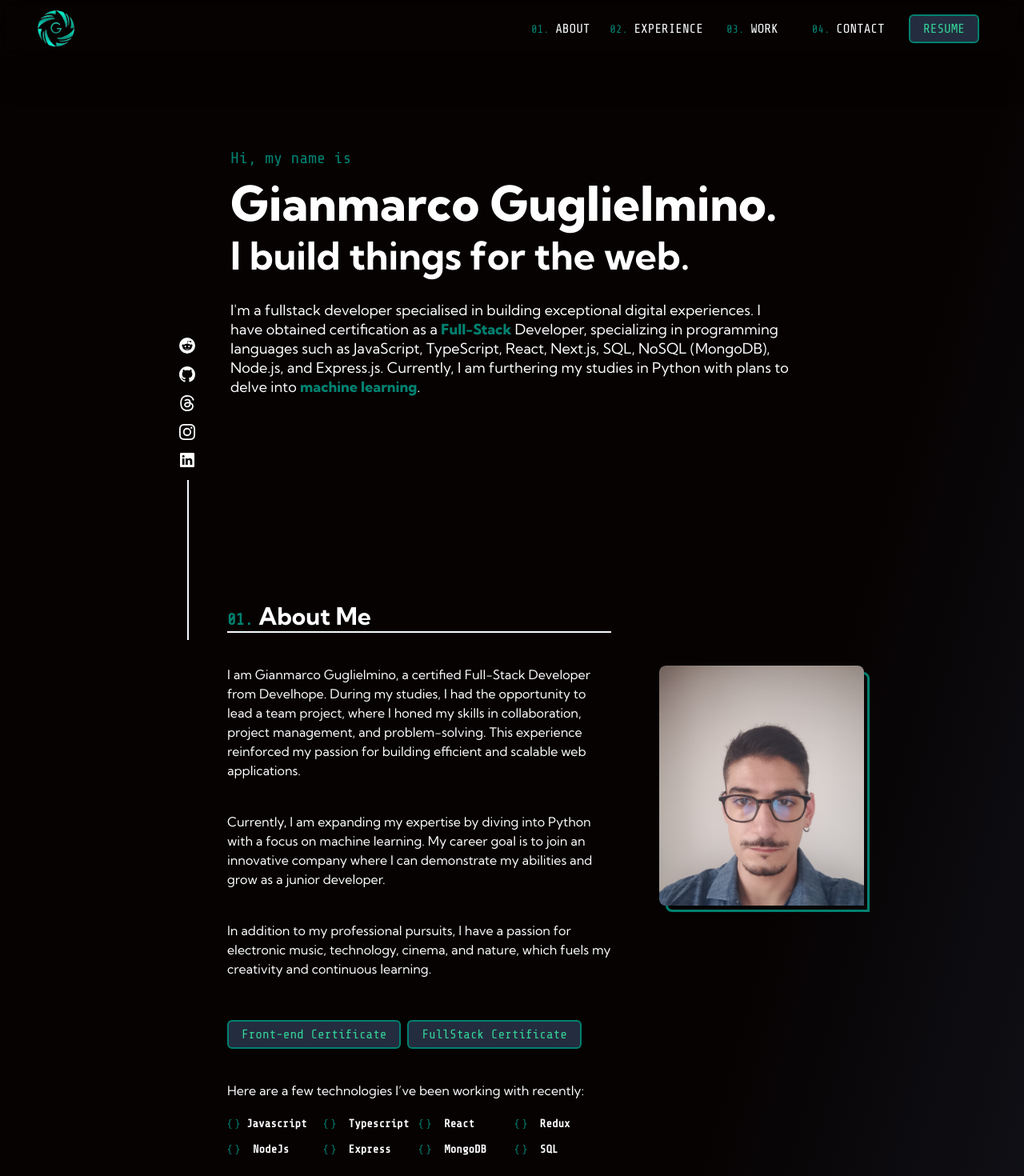
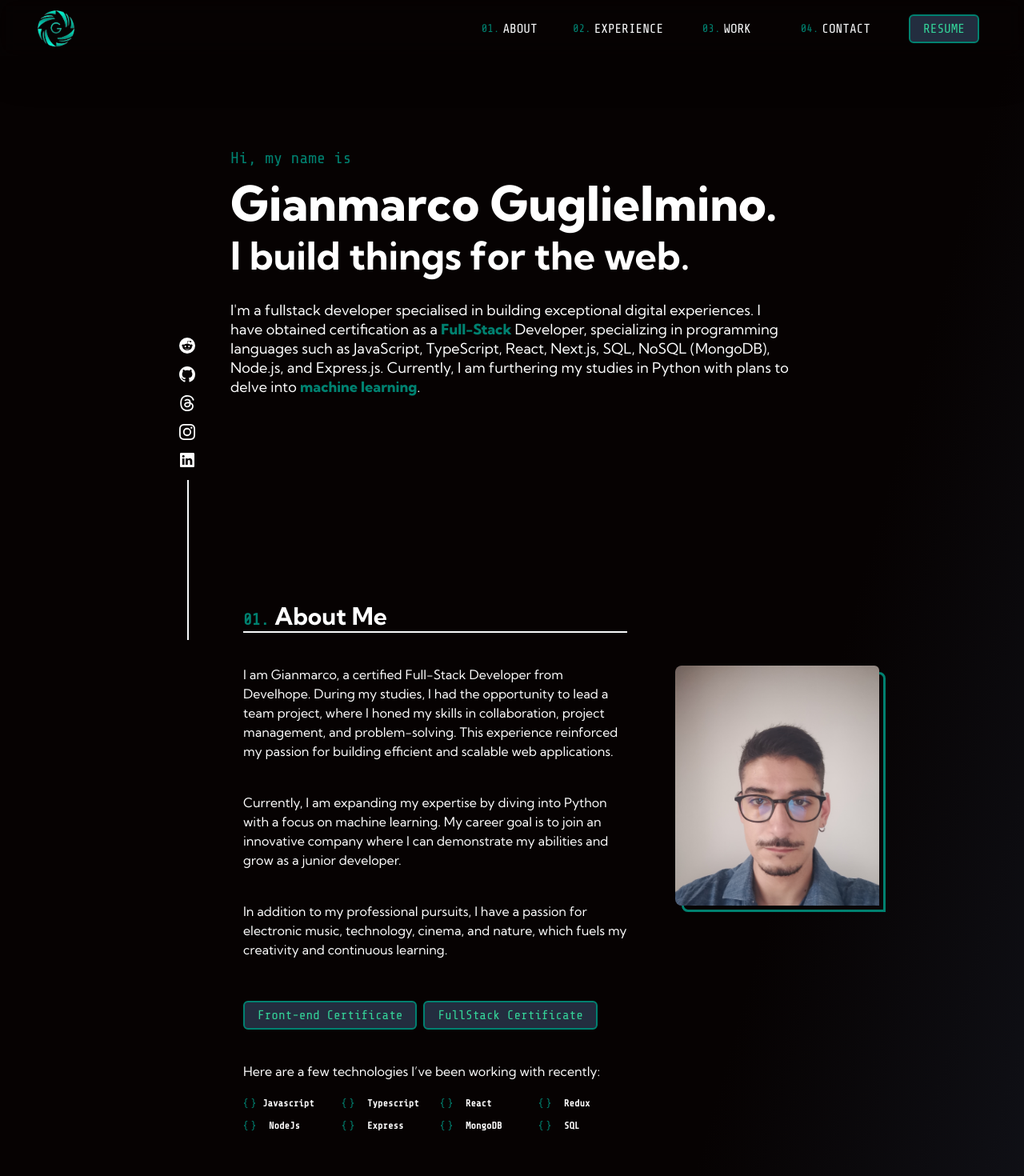
Before and after one commit to Jim2510/Fullstack-portfolio, a React (Vite) app: page / in a window 1280 px wide. Shown: the top 1470 px of the page at 80% size. Built offline with nearby package versions, Linux system fonts and the light colour scheme.

Commit message:
first section mq

```diff
--- a/src/components/About.jsx
+++ b/src/components/About.jsx
@@ -4,9 +4,9 @@ export function About() {
   return (
     <>
       <div className="w-full flex justify-center items-center" id="about">
-        <div className="w-[75%] text-white flex justify-center items-center flex-col py-32 gap-8 ml-24">
-          <div className="w-full flex justify-center items-start gap-10">
-            <div className="w-[50%] h-fit flex justify-start items-start flex-col">
+        <div className="w-full sm:w-[75%] text-white flex justify-center items-center flex-col py-32 gap-8 mx-10 sm:ml-44">
+          <div className="w-full flex sm:flex-row flex-col justify-center items-start gap-10">
+            <div className="sm:w-[50%] h-fit flex justify-start items-start flex-col">
               <div className="flex justify-start items-center w-full flex-wrap mb-10">
                 <h2 className="w-fit mr-2 text-3xl font-bold">
                   <span className="text-xl font-tech text-main-red">01.</span>{" "}
@@ -14,21 +14,20 @@ export function About() {
                 </h2>
                 <div className="w-full border-b-2 border-gray-50"></div>
               </div>
-              <p className="mb-10">
-                I am Gianmarco Guglielmino, a certified Full-Stack Developer
-                from Develhope. During my studies, I had the opportunity to lead
-                a team project, where I honed my skills in collaboration,
-                project management, and problem-solving. This experience
-                reinforced my passion for building efficient and scalable web
-                applications.
+              <p className="mb-4 sm:mb-10 text-start text-sm sm:text-base">
+                I am Gianmarco, a certified Full-Stack Developer from Develhope.
+                During my studies, I had the opportunity to lead a team project,
+                where I honed my skills in collaboration, project management,
+                and problem-solving. This experience reinforced my passion for
+                building efficient and scalable web applications.
               </p>
-              <p className="mb-10">
+              <p className="mb-4 sm:mb-10 text-start text-sm sm:text-base">
                 Currently, I am expanding my expertise by diving into Python
                 with a focus on machine learning. My career goal is to join an
                 innovative company where I can demonstrate my abilities and grow
                 as a junior developer.
               </p>
-              <p className="mb-10">
+              <p className="mb-4 sm:mb-10 text-start text-sm sm:text-base">
                 In addition to my professional pursuits, I have a passion for
                 electronic music, technology, cinema, and nature, which fuels my
                 creativity and continuous learning.
@@ -49,108 +48,108 @@ export function About() {
                   FullStack Certificate
                 </a>
               </div>
-              <p className="mb-5">
+              <p className="mb-5 text-sm sm:text-base">
                 Here are a few technologies I’ve been working with recently:
               </p>
-              <div className="grid grid-cols-4 grid-rows-4 font-semibold gap-3 justify-center items-center">
-                <div className="flex justify-start items-center gap-2 text-sm font-tech">
+              <div className="grid grid-cols-3 sm:grid-cols-4 grid-rows-4 font-semibold gap-3 justify-center items-center w-full ">
+                <div className="flex justify-start items-center gap-2 text-xs font-tech">
                   <svg
                     xmlns="http://www.w3.org/2000/svg"
                     width="16"
                     height="16"
                     fillRule="currentColor"
-                    className="bi bi-braces fill-main-red"
+                    className="bi bi-braces fill-main-red sm:flex hidden"
                     viewBox="0 0 16 16"
                   >
                     <path d="M2.114 8.063V7.9c1.005-.102 1.497-.615 1.497-1.6V4.503c0-1.094.39-1.538 1.354-1.538h.273V2h-.376C3.25 2 2.49 2.759 2.49 4.352v1.524c0 1.094-.376 1.456-1.49 1.456v1.299c1.114 0 1.49.362 1.49 1.456v1.524c0 1.593.759 2.352 2.372 2.352h.376v-.964h-.273c-.964 0-1.354-.444-1.354-1.538V9.663c0-.984-.492-1.497-1.497-1.6M13.886 7.9v.163c-1.005.103-1.497.616-1.497 1.6v1.798c0 1.094-.39 1.538-1.354 1.538h-.273v.964h.376c1.613 0 2.372-.759 2.372-2.352v-1.524c0-1.094.376-1.456 1.49-1.456V7.332c-1.114 0-1.49-.362-1.49-1.456V4.352C13.51 2.759 12.75 2 11.138 2h-.376v.964h.273c.964 0 1.354.444 1.354 1.538V6.3c0 .984.492 1.497 1.497 1.6" />
                   </svg>
                   <p>Javascript</p>
                 </div>
-                <div className="flex justify-start items-center gap-4 text-sm font-tech">
+                <div className="flex justify-start items-center gap-4 text-xs font-tech">
                   <svg
                     xmlns="http://www.w3.org/2000/svg"
                     width="16"
                     height="16"
                     fillRule="currentColor"
-                    className="bi bi-braces fill-main-red"
+                    className="bi bi-braces fill-main-red sm:flex hidden"
                     viewBox="0 0 16 16"
                   >
                     <path d="M2.114 8.063V7.9c1.005-.102 1.497-.615 1.497-1.6V4.503c0-1.094.39-1.538 1.354-1.538h.273V2h-.376C3.25 2 2.49 2.759 2.49 4.352v1.524c0 1.094-.376 1.456-1.49 1.456v1.299c1.114 0 1.49.362 1.49 1.456v1.524c0 1.593.759 2.352 2.372 2.352h.376v-.964h-.273c-.964 0-1.354-.444-1.354-1.538V9.663c0-.984-.492-1.497-1.497-1.6M13.886 7.9v.163c-1.005.103-1.497.616-1.497 1.6v1.798c0 1.094-.39 1.538-1.354 1.538h-.273v.964h.376c1.613 0 2.372-.759 2.372-2.352v-1.524c0-1.094.376-1.456 1.49-1.456V7.332c-1.114 0-1.49-.362-1.49-1.456V4.352C13.51 2.759 12.75 2 11.138 2h-.376v.964h.273c.964 0 1.354.444 1.354 1.538V6.3c0 .984.492 1.497 1.497 1.6" />
                   </svg>
                   <p>Typescript</p>
                 </div>
-                <div className="flex justify-start items-center gap-4 text-sm font-tech">
+                <div className="flex justify-start items-center gap-4 text-xs font-tech">
                   <svg
                     xmlns="http://www.w3.org/2000/svg"
                     width="16"
                     height="16"
                     fillRule="currentColor"
-                    className="bi bi-braces fill-main-red"
+                    className="bi bi-braces fill-main-red sm:flex hidden"
                     viewBox="0 0 16 16"
                   >
                     <path d="M2.114 8.063V7.9c1.005-.102 1.497-.615 1.497-1.6V4.503c0-1.094.39-1.538 1.354-1.538h.273V2h-.376C3.25 2 2.49 2.759 2.49 4.352v1.524c0 1.094-.376 1.456-1.49 1.456v1.299c1.114 0 1.49.362 1.49 1.456v1.524c0 1.593.759 2.352 2.372 2.352h.376v-.964h-.273c-.964 0-1.354-.444-1.354-1.538V9.663c0-.984-.492-1.497-1.497-1.6M13.886 7.9v.163c-1.005.103-1.497.616-1.497 1.6v1.798c0 1.094-.39 1.538-1.354 1.538h-.273v.964h.376c1.613 0 2.372-.759 2.372-2.352v-1.524c0-1.094.376-1.456 1.49-1.456V7.332c-1.114 0-1.49-.362-1.49-1.456V4.352C13.51 2.759 12.75 2 11.138 2h-.376v.964h.273c.964 0 1.354.444 1.354 1.538V6.3c0 .984.492 1.497 1.497 1.6" />
                   </svg>
                   <p>React</p>
                 </div>
-                <div className="flex justify-start items-center gap-4 text-sm font-tech">
+                <div className="flex justify-start items-center gap-4 text-xs font-tech">
                   <svg
                     xmlns="http://www.w3.org/2000/svg"
                     width="16"
                     height="16"
                     fillRule="currentColor"
-                    className="bi bi-braces fill-main-red"
+                    className="bi bi-braces fill-main-red sm:flex hidden"
                     viewBox="0 0 16 16"
                   >
                     <path d="M2.114 8.063V7.9c1.005-.102 1.497-.615 1.497-1.6V4.503c0-1.094.39-1.538 1.354-1.538h.273V2h-.376C3.25 2 2.49 2.759 2.49 4.352v1.524c0 1.094-.376 1.456-1.49 1.456v1.299c1.114 0 1.49.362 1.49 1.456v1.524c0 1.593.759 2.352 2.372 2.352h.376v-.964h-.273c-.964 0-1.354-.444-1.354-1.538V9.663c0-.984-.492-1.497-1.497-1.6M13.886 7.9v.163c-1.005.103-1.497.616-1.497 1.6v1.798c0 1.094-.39 1.538-1.354 1.538h-.273v.964h.376c1.613 0 2.372-.759 2.372-2.352v-1.524c0-1.094.376-1.456 1.49-1.456V7.332c-1.114 0-1.49-.362-1.49-1.456V4.352C13.51 2.759 12.75 2 11.138 2h-.376v.964h.273c.964 0 1.354.444 1.354 1.538V6.3c0 .984.492 1.497 1.497 1.6" />
                   </svg>
                   <p>Redux</p>
                 </div>
-                <div className="flex justify-start items-center gap-4 text-sm font-tech">
+                <div className="flex justify-start items-center gap-4 text-xs font-tech">
                   <svg
                     xmlns="http://www.w3.org/2000/svg"
                     width="16"
                     height="16"
                     fillRule="currentColor"
-                    className="bi bi-braces fill-main-red"
+                    className="bi bi-braces fill-main-red sm:flex hidden"
                     viewBox="0 0 16 16"
                   >
                     <path d="M2.114 8.063V7.9c1.005-.102 1.497-.615 1.497-1.6V4.503c0-1.094.39-1.538 1.354-1.538h.273V2h-.376C3.25 2 2.49 2.759 2.49 4.352v1.524c0 1.094-.376 1.456-1.49 1.456v1.299c1.114 0 1.49.362 1.49 1.456v1.524c0 1.593.759 2.352 2.372 2.352h.376v-.964h-.273c-.964 0-1.354-.444-1.354-1.538V9.663c0-.984-.492-1.497-1.497-1.6M13.886 7.9v.163c-1.005.103-1.497.616-1.497 1.6v1.798c0 1.094-.39 1.538-1.354 1.538h-.273v.964h.376c1.613 0 2.372-.759 2.372-2.352v-1.524c0-1.094.376-1.456 1.49-1.456V7.332c-1.114 0-1.49-.362-1.49-1.456V4.352C13.51 2.759 12.75 2 11.138 2h-.376v.964h.273c.964 0 1.354.444 1.354 1.538V6.3c0 .984.492 1.497 1.497 1.6" />
                   </svg>
                   <p>NodeJs</p>
                 </div>
-                <div className="flex justify-start items-center gap-4 text-sm font-tech">
+                <div className="flex justify-start items-center gap-4 text-xs font-tech">
                   <svg
                     xmlns="http://www.w3.org/2000/svg"
                     width="16"
                     height="16"
                     fillRule="currentColor"
-                    className="bi bi-braces fill-main-red"
+                    className="bi bi-braces fill-main-red sm:flex hidden"
                     viewBox="0 0 16 16"
                   >
                     <path d="M2.114 8.063V7.9c1.005-.102 1.497-.615 1.497-1.6V4.503c0-1.094.39-1.538 1.354-1.538h.273V2h-.376C3.25 2 2.49 2.759 2.49 4.352v1.524c0 1.094-.376 1.456-1.49 1.456v1.299c1.114 0 1.49.362 1.49 1.456v1.524c0 1.593.759 2.352 2.372 2.352h.376v-.964h-.273c-.964 0-1.354-.444-1.354-1.538V9.663c0-.984-.492-1.497-1.497-1.6M13.886 7.9v.163c-1.005.103-1.497.616-1.497 1.6v1.798c0 1.094-.39 1.538-1.354 1.538h-.273v.964h.376c1.613 0 2.372-.759 2.372-2.352v-1.524c0-1.094.376-1.456 1.49-1.456V7.332c-1.114 0-1.49-.362-1.49-1.456V4.352C13.51 2.759 12.75 2 11.138 2h-.376v.964h.273c.964 0 1.354.444 1.354 1.538V6.3c0 .984.492 1.497 1.497 1.6" />
                   </svg>
                   <p>Express</p>
                 </div>
-                <div className="flex justify-start items-center gap-4 text-sm font-tech">
+                <div className="flex justify-start items-center gap-4 text-xs font-tech">
                   <svg
                     xmlns="http://www.w3.org/2000/svg"
                     width="16"
                     height="16"
                     fillRule="currentColor"
-                    className="bi bi-braces fill-main-red"
+                    className="bi bi-braces fill-main-red sm:flex hidden"
                     viewBox="0 0 16 16"
                   >
                     <path d="M2.114 8.063V7.9c1.005-.102 1.497-.615 1.497-1.6V4.503c0-1.094.39-1.538 1.354-1.538h.273V2h-.376C3.25 2 2.49 2.759 2.49 4.352v1.524c0 1.094-.376 1.456-1.49 1.456v1.299c1.114 0 1.49.362 1.49 1.456v1.524c0 1.593.759 2.352 2.372 2.352h.376v-.964h-.273c-.964 0-1.354-.444-1.354-1.538V9.663c0-.984-.492-1.497-1.497-1.6M13.886 7.9v.163c-1.005.103-1.497.616-1.497 1.6v1.798c0 1.094-.39 1.538-1.354 1.538h-.273v.964h.376c1.613 0 2.372-.759 2.372-2.352v-1.524c0-1.094.376-1.456 1.49-1.456V7.332c-1.114 0-1.49-.362-1.49-1.456V4.352C13.51 2.759 12.75 2 11.138 2h-.376v.964h.273c.964 0 1.354.444 1.354 1.538V6.3c0 .984.492 1.497 1.497 1.6" />
                   </svg>
                   <p>MongoDB</p>
                 </div>
-                <div className="flex justify-start items-center gap-4 text-sm font-tech">
+                <div className="flex justify-start items-center gap-4 text-xs font-tech">
                   <svg
                     xmlns="http://www.w3.org/2000/svg"
                     width="16"
                     height="16"
                     fillRule="currentColor"
-                    className="bi bi-braces fill-main-red"
+                    className="bi bi-braces fill-main-red sm:flex hidden"
                     viewBox="0 0 16 16"
                   >
                     <path d="M2.114 8.063V7.9c1.005-.102 1.497-.615 1.497-1.6V4.503c0-1.094.39-1.538 1.354-1.538h.273V2h-.376C3.25 2 2.49 2.759 2.49 4.352v1.524c0 1.094-.376 1.456-1.49 1.456v1.299c1.114 0 1.49.362 1.49 1.456v1.524c0 1.593.759 2.352 2.372 2.352h.376v-.964h-.273c-.964 0-1.354-.444-1.354-1.538V9.663c0-.984-.492-1.497-1.497-1.6M13.886 7.9v.163c-1.005.103-1.497.616-1.497 1.6v1.798c0 1.094-.39 1.538-1.354 1.538h-.273v.964h.376c1.613 0 2.372-.759 2.372-2.352v-1.524c0-1.094.376-1.456 1.49-1.456V7.332c-1.114 0-1.49-.362-1.49-1.456V4.352C13.51 2.759 12.75 2 11.138 2h-.376v.964h.273c.964 0 1.354.444 1.354 1.538V6.3c0 .984.492 1.497 1.497 1.6" />
@@ -159,12 +158,16 @@ export function About() {
                 </div>
               </div>
             </div>
-            <div className="w-[30%] h-full relative group left-5 top-20">
-              <div className="w-[300px] absolute z-10 overflow-hidden h-[300px] rounded-lg hover:-top-2 hover:right-2 top-0 left-0 transition-all ease-in-out">
-                <div className="absolute w-[255px] h-ful hover:bg-transparent transition-all ease-in-out rounded-lg"></div>
-                <img src={photo} alt="" className="h-[341px] rounded-lg" />
+            <div className="w-full sm:w-[30%] h-full sm:relative group sm:left-5 top-20 sm:p-0 px-12">
+              <div className="w-[200px] sm:w-[300px] sm:absolute z-10 overflow-hidden h-[250px] sm:h-[300px] rounded-lg hover:-top-2 hover:right-2 top-0 left-0 transition-all ease-in-out">
+                <div className="sm:absolute w-full sm:w-[255px] h-ful hover:bg-transparent transition-all ease-in-out rounded-lg"></div>
+                <img
+                  src={photo}
+                  alt=""
+                  className="h-full sm:h-[341px] sm:w-[255px] w-full sm:rounded-md objeto-cover sm:border-none border-4 border-main-red"
+                />
               </div>
-              <div className=" transition-all ease-in-out group-hover:top-4 group-hover:left-4 border-[3px] rounded-t-lg rounded-bl-lg border-main-red w-[255px] h-[300px] absolute top-2 left-2 bg-transparent"></div>
+              <div className=" sm:flex hidden transition-all ease-in-out group-hover:top-4 group-hover:left-4 border-[3px] rounded-t-lg rounded-bl-lg border-main-red w-[255px] h-[300px] absolute top-2 left-2 bg-transparent"></div>
             </div>
           </div>
         </div>
--- a/src/components/Navbar.jsx
+++ b/src/components/Navbar.jsx
@@ -39,17 +39,26 @@ export function Navbar() {
       <div className="w-full h-full absolute backdrop-blur-md -z-10"></div>
       <div className="flex justify-between items-center w-full">
         <a href="#home">
-          <img src={logo} alt="logo" width={60} height={60} className="ml-10" />
+          <img
+            src={logo}
+            alt="logo"
+            width={60}
+            height={60}
+            className="sm:ml-10 ml-4"
+          />
         </a>
-        <div className="grid grid-cols-5 h-[50px] w-fit mr-10 justify-center items-center">
+        <div className="grid grid-cols-1 sm:grid-cols-5 h-[50px] mr-4 sm:mr-10 justify-start items-center gap-4">
           {navLink.map((el, index) => {
             return (
               <button
                 key={index}
-                className="text-gray-50 text-[16px] font-tech hover:text-main-red transition-all ease-in-out"
+                className="w-full sm:flex hidden text-gray-50 text-[16px] font-tech justify-center items-center hover:text-main-red transition-all ease-in-out"
               >
-                <a href={el.link}>
-                  <span className="text-sm font-tech text-main-red">
+                <a
+                  href={el.link}
+                  className="flex justify-center items-center gap-1 text-center"
+                >
+                  <span className="text-sm font-tech text-main-red text-start">
                     {el.num}
                   </span>
                   {el.title}
@@ -60,7 +69,7 @@ export function Navbar() {
           <a
             download
             href="..\src\assets\CV_GuglielminoGianmarco.pdf"
-            className="transition-all ease-in-out hover:bg-main-red hover:text-black cursor-pointer mt-2 hover:bottom-2 bg-custom-green border-[2px] rounded-md border-main-red px-4 py-1 font-tech text-emerald-400 mx-4 mb-2"
+            className="transition-all ease-in-out hover:bg-main-red hover:text-black cursor-pointer mt-2 hover:bottom-2 bg-custom-green border-[2px] rounded-md sm:text-base text-sm border-main-red px-2 sm:px-4 py-1 font-tech text-emerald-400 mx-4 mb-2"
           >
             RESUME
           </a>
```
Also changed, not shown: src/components/LinkSocial.jsx (+5 -5 lines), src/components/TitleSection.jsx (+5 -5 lines).
